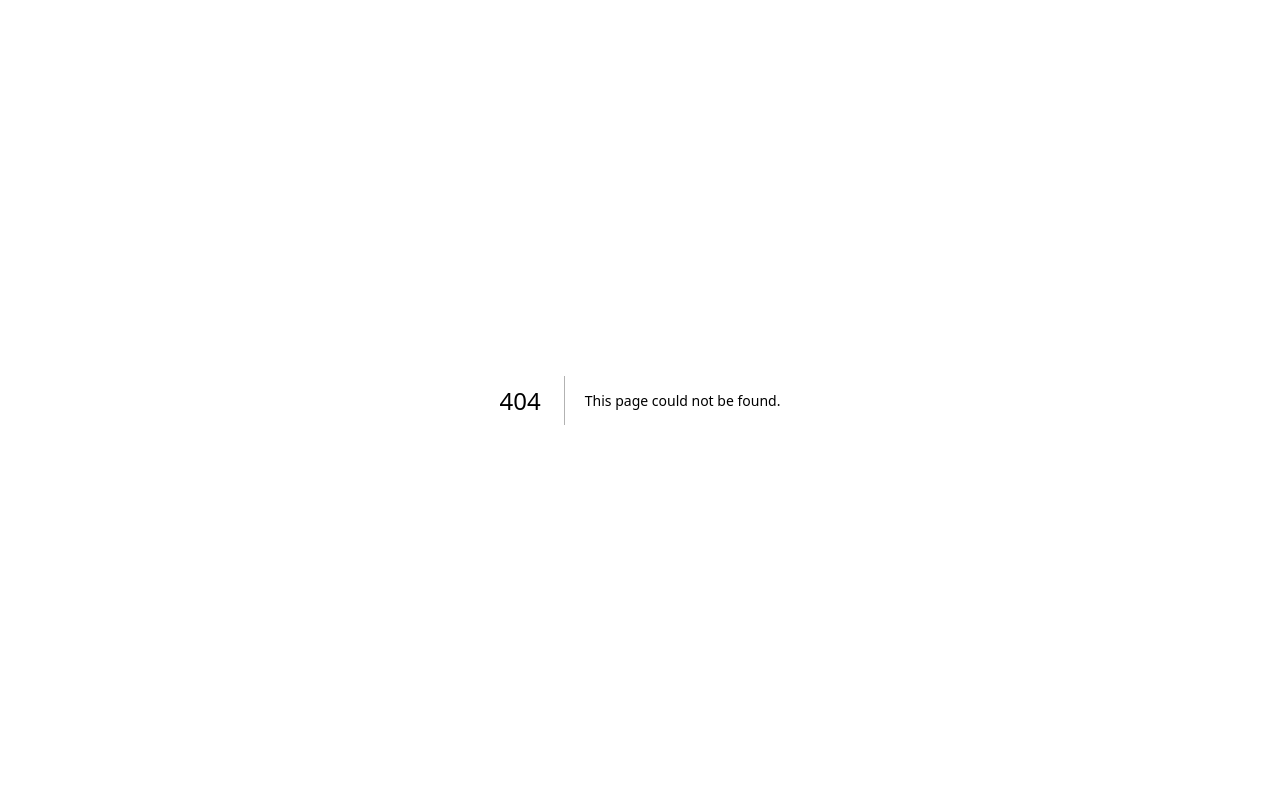
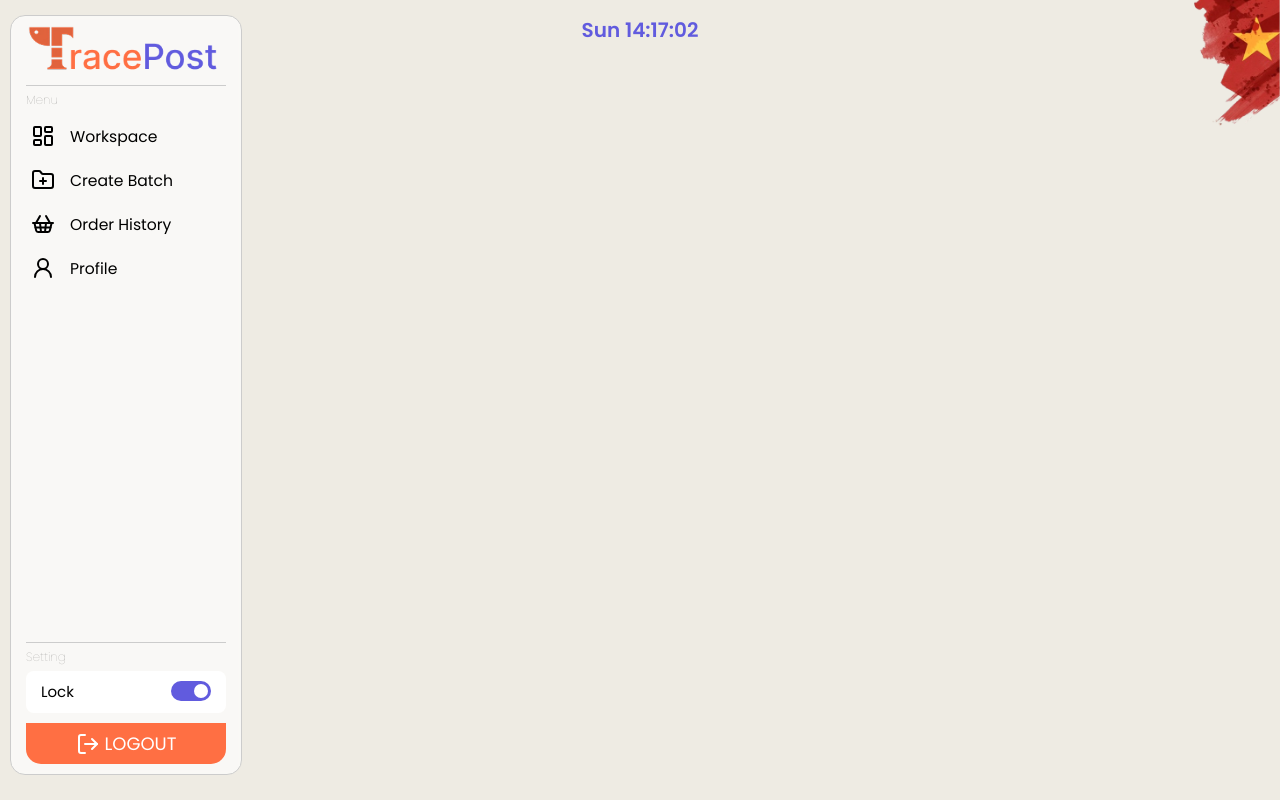
Before and after one commit to LTPPPP/TracePost-larvaeChain, a Next.js app in the folder front-end/web/tracepost/: page /workspace in a window 1280 px wide. Before the commit this address had no page. Built offline with nearby package versions, Linux system fonts and the light colour scheme.

Commit message:
Add Sidebar for all role + clock

```diff
--- /dev/null
+++ b/front-end/web/tracepost/src/app/(pages)/(hatchery)/workspace/Workspace.module.scss
@@ -0,0 +1,12 @@
+@import '@styles/mixin.scss';
+
+.wrapper {
+  padding: 10px 45px;
+  background-color: var(--bg-color);
+  min-height: 100vh;
+
+  background-image: url('/img/vietnam/vn_flag.png');
+  background-repeat: no-repeat;
+  background-position: top right;
+  background-size: 100px auto;
+}
--- /dev/null
+++ b/front-end/web/tracepost/src/app/(pages)/(hatchery)/workspace/page.tsx
@@ -0,0 +1,45 @@
+'use client';
+
+import Sidebar, { MenuItem } from '@/components/ui/Sidebar/Sidebar';
+import { LayoutDashboard, UserRound, ShoppingBasket, FolderPlus } from 'lucide-react';
+
+import classNames from 'classnames/bind';
+import styles from './Workspace.module.scss';
+import Clock from '@/components/ui/Clock/Clock';
+
+const cx = classNames.bind(styles);
+function Workspace() {
+  // MENU
+  const menuItems: MenuItem[] = [
+    {
+      icon: LayoutDashboard,
+      name: 'Workspace',
+      link: '/workspace'
+    },
+    {
+      icon: FolderPlus,
+      name: 'Create Batch',
+      link: '/create-batch'
+    },
+    {
+      icon: ShoppingBasket,
+      name: 'Order History',
+      link: '/order-history'
+    },
+    {
+      icon: UserRound,
+      name: 'Profile',
+      link: '/profile'
+    }
+  ];
+
+  return (
+    <div className={cx('wrapper')}>
+      <Clock />
+      <Sidebar menuItems={menuItems} />
+      <div className={cx('container')}></div>
+    </div>
+  );
+}
+
+export default Workspace;
--- /dev/null
+++ b/front-end/web/tracepost/src/components/ui/Clock/Clock.module.scss
@@ -0,0 +1,21 @@
+.wrapper {
+  display: flex;
+  justify-content: center;
+  user-select: none;
+
+  .clock {
+    font-size: 2rem;
+    font-weight: 600;
+    color: var(--purple-color);
+    padding: 5px 12px;
+    border-radius: 6px;
+    transition: all 0.3s ease-out;
+
+    &:hover {
+      color: var(--white-color);
+      background-color: var(--purple-color);
+      box-shadow: 1px 5px 8px rgba(0, 0, 0, 0.5);
+      transform: translateY(-2px);
+    }
+  }
+}
--- /dev/null
+++ b/front-end/web/tracepost/src/components/ui/Clock/Clock.tsx
@@ -0,0 +1,41 @@
+'use client';
+
+import { useState, useEffect } from 'react';
+import classNames from 'classnames/bind';
+import styles from './Clock.module.scss';
+
+const cx = classNames.bind(styles);
+
+const Clock: React.FC = () => {
+  const [dateTime, setDateTime] = useState<Date>(new Date());
+
+  useEffect(() => {
+    const timer = setInterval(() => {
+      setDateTime(new Date());
+    }, 1000);
+
+    return () => clearInterval(timer);
+  }, []);
+
+  const getDayName = (): string => {
+    const days = ['Sun', 'Mon', 'Tue', 'Wed', 'Thu', 'Fri', 'Sat'];
+    return days[dateTime.getDay()];
+  };
+
+  const formatTime = (): string => {
+    const hours = dateTime.getHours().toString().padStart(2, '0');
+    const minutes = dateTime.getMinutes().toString().padStart(2, '0');
+    const seconds = dateTime.getSeconds().toString().padStart(2, '0');
+    return `${hours}:${minutes}:${seconds}`;
+  };
+
+  return (
+    <div className={cx('wrapper')}>
+      <div className={cx('clock')}>
+        {getDayName()} {formatTime()}
+      </div>
+    </div>
+  );
+};
+
+export default Clock;
--- /dev/null
+++ b/front-end/web/tracepost/src/components/ui/Sidebar/Sidebar.module.scss
@@ -0,0 +1,156 @@
+@import '@styles/mixin.scss';
+
+.wrapper {
+  position: fixed;
+  top: 15px;
+  left: 10px;
+  padding: 5px 15px 10px;
+  display: flex;
+  height: 95vh;
+  flex-direction: column;
+  border-radius: 15px;
+  backdrop-filter: blur(2px);
+  border: 1px solid #cccccc;
+  background-color: #ffffffa8;
+  transition: transform 0.3s ease-in-out;
+  z-index: 10;
+
+  &.hide {
+    transform: translateX(-100%);
+  }
+
+  .content {
+    display: flex;
+    flex-direction: column;
+    flex: 1;
+
+    img {
+      padding: 5px 0 10px;
+    }
+
+    .title {
+      padding: 5px 0;
+      font-size: 1.2rem;
+      font-weight: 300;
+      color: #999999;
+      border-top: 1px solid #cccccc;
+    }
+
+    .list {
+      .item {
+        display: flex;
+        a {
+          display: flex;
+          align-items: center;
+          width: 100%;
+          font-size: 2.5rem;
+          font-weight: 500;
+          padding: 10px 5px;
+          border-radius: 5px;
+          color: var(--title);
+          transition: all 0.2s ease-in-out;
+
+          span {
+            margin-left: 15px;
+          }
+
+          &:hover {
+            color: var(--white-color);
+            background-color: var(--purple-color);
+          }
+        }
+      }
+    }
+
+    .setting-bg {
+      padding: 10px 15px;
+      margin: 0 0 10px;
+      font-weight: 500;
+      border-radius: 8px;
+      background-color: var(--white-color);
+
+      .item {
+        display: flex;
+        justify-content: space-between;
+        font-size: 1.5rem;
+
+        .toggle-switch {
+          position: relative;
+          display: inline-block;
+          width: 40px;
+          height: 20px;
+          margin-left: 10px;
+
+          input {
+            opacity: 0;
+            width: 0;
+            height: 0;
+          }
+
+          .slider {
+            position: absolute;
+            cursor: pointer;
+            top: 0;
+            left: 0;
+            right: 0;
+            bottom: 0;
+            background-color: #ccc;
+            transition: 0.4s;
+            border-radius: 20px;
+
+            &::before {
+              content: '';
+              position: absolute;
+              height: 14px;
+              width: 14px;
+              left: 3px;
+              bottom: 3px;
+              background-color: var(--white-color);
+              transition: 0.4s;
+              border-radius: 50%;
+            }
+          }
+
+          input:checked + .slider {
+            background-color: var(--purple-color);
+          }
+
+          input:checked + .slider::before {
+            transform: translateX(20px);
+          }
+        }
+      }
+    }
+  }
+
+  .action {
+    .logout-btn {
+      display: flex;
+      align-items: center;
+      justify-content: center;
+      width: 100%;
+      padding: 5px 0;
+      font-size: 1.2rem;
+      font-weight: 500;
+      border-bottom-right-radius: 15px;
+      border-bottom-left-radius: 15px;
+      background-color: var(--orange-color);
+      border: 2px solid transparent;
+      color: var(--white-color);
+      transition: all 0.2s ease-in;
+
+      span {
+        margin-left: 5px;
+        font-size: 1.8rem;
+        font-weight: 500;
+      }
+
+      &:hover {
+        color: var(--orange-color);
+        border-color: var(--orange-color);
+        background-color: transparent;
+        cursor: pointer;
+      }
+    }
+  }
+}
--- /dev/null
+++ b/front-end/web/tracepost/src/components/ui/Sidebar/Sidebar.tsx
@@ -0,0 +1,129 @@
+'use client';
+
+import { useEffect, useState } from 'react';
+import Link from 'next/link';
+import Image from 'next/image';
+import { LogOut, LucideIcon } from 'lucide-react';
+import { useRouter } from 'next/navigation';
+
+import classNames from 'classnames/bind';
+import styles from './Sidebar.module.scss';
+
+const cx = classNames.bind(styles);
+
+export interface MenuItem {
+  icon: LucideIcon;
+  name: string;
+  link: string;
+}
+
+interface SidebarProps {
+  menuItems: MenuItem[];
+}
+
+const Sidebar: React.FC<SidebarProps> = ({ menuItems }) => {
+  const [isLocked, setIsLocked] = useState<boolean | null>(null);
+  const [isVisible, setIsVisible] = useState<boolean>(true);
+  let timeoutId: NodeJS.Timeout | null = null;
+
+  const router = useRouter();
+
+  useEffect(() => {
+    const sidebarLock = localStorage.getItem('sidebarLock');
+    if (sidebarLock !== null) {
+      setIsLocked(sidebarLock === 'true');
+    } else {
+      setIsLocked(true);
+    }
+  }, []);
+
+  useEffect(() => {
+    if (isLocked !== null) {
+      localStorage.setItem('sidebarLock', isLocked.toString());
+    }
+  }, [isLocked]);
+
+  const hideSidebar = (): void => {
+    if (!isLocked) {
+      setIsVisible(false);
+    }
+  };
+
+  const resetTimeout = (): void => {
+    if (timeoutId) clearTimeout(timeoutId);
+    if (!isLocked) {
+      timeoutId = setTimeout(hideSidebar, 2000);
+    }
+  };
+
+  useEffect(() => {
+    resetTimeout();
+    return () => {
+      if (timeoutId) clearTimeout(timeoutId);
+    };
+
+    // eslint-disable-next-line react-hooks/exhaustive-deps
+  }, [isVisible, isLocked]);
+
+  useEffect(() => {
+    const handleMouseMove = (e: MouseEvent): void => {
+      if (e.clientX < 50) {
+        setIsVisible(true);
+      }
+    };
+    window.addEventListener('mousemove', handleMouseMove);
+    return () => window.removeEventListener('mousemove', handleMouseMove);
+  }, []);
+
+  const handleLogout = () => {
+    // handle logout
+    router.replace('/login');
+  };
+
+  return (
+    <div
+      className={cx('wrapper', { hide: !isVisible })}
+      onMouseEnter={() => setIsVisible(true)}
+      onMouseMove={resetTimeout}
+    >
+      <div className={cx('content')}>
+        <Image src='/img/logo_word.png' alt='logo' height={200} width={200} />
+        <div className={cx('title')}>Menu</div>
+
+        <div className={cx('list', 'flex-1')}>
+          {menuItems.map((item, index) => {
+            const IconComponent = item.icon;
+            return (
+              <div key={index} className={cx('item')}>
+                <Link href={item.link}>
+                  <IconComponent />
+                  <span>{item.name}</span>
+                </Link>
+              </div>
+            );
+          })}
+        </div>
+
+        <div className={cx('title')}>Setting</div>
+        <div className={cx('setting-bg')}>
+          <div className={cx('item')}>
+            Lock
+            <label className={cx('toggle-switch')}>
+              <input type='checkbox' checked={isLocked || false} onChange={() => setIsLocked((prev) => !prev)} />
+              <span className={cx('slider')}></span>
+            </label>
+          </div>
+        </div>
+      </div>
+
+      <div className={cx('action')}>
+        <button className={cx('logout-btn')} onClick={handleLogout}>
+          <LogOut />
+          <span>LOGOUT</span>
+        </button>
+      </div>
+    </div>
+  );
+};
+
+export default Sidebar;
--- a/front-end/web/tracepost/src/styles/globals.scss
+++ b/front-end/web/tracepost/src/styles/globals.scss
@@ -27,6 +27,7 @@ body {
 // }
 
 :root {
+  --bg-color: #eeebe3;
   --white-color: #ffffff;
   --black-color: #1b1c1d;
   --orange-color: #ff6f43;
```
Also changed, not shown: front-end/web/tracepost/public/img/vietnam/vn_flag.png (added).
